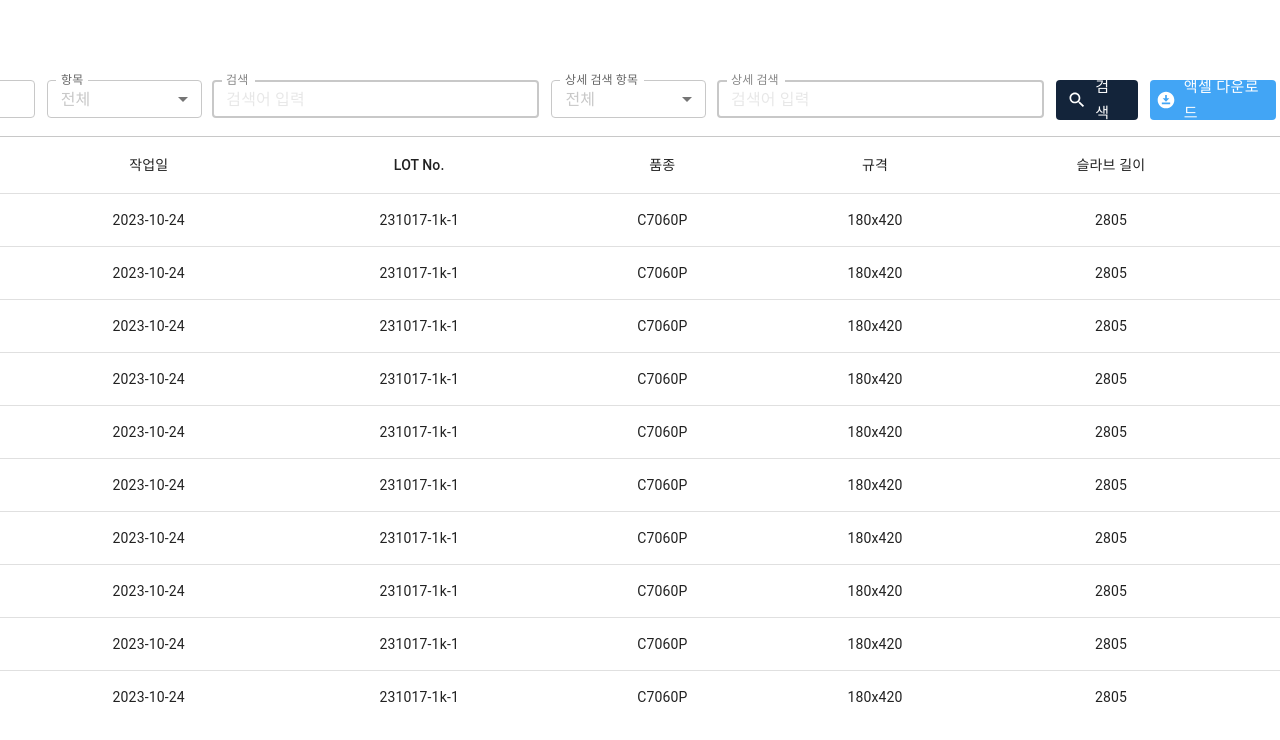
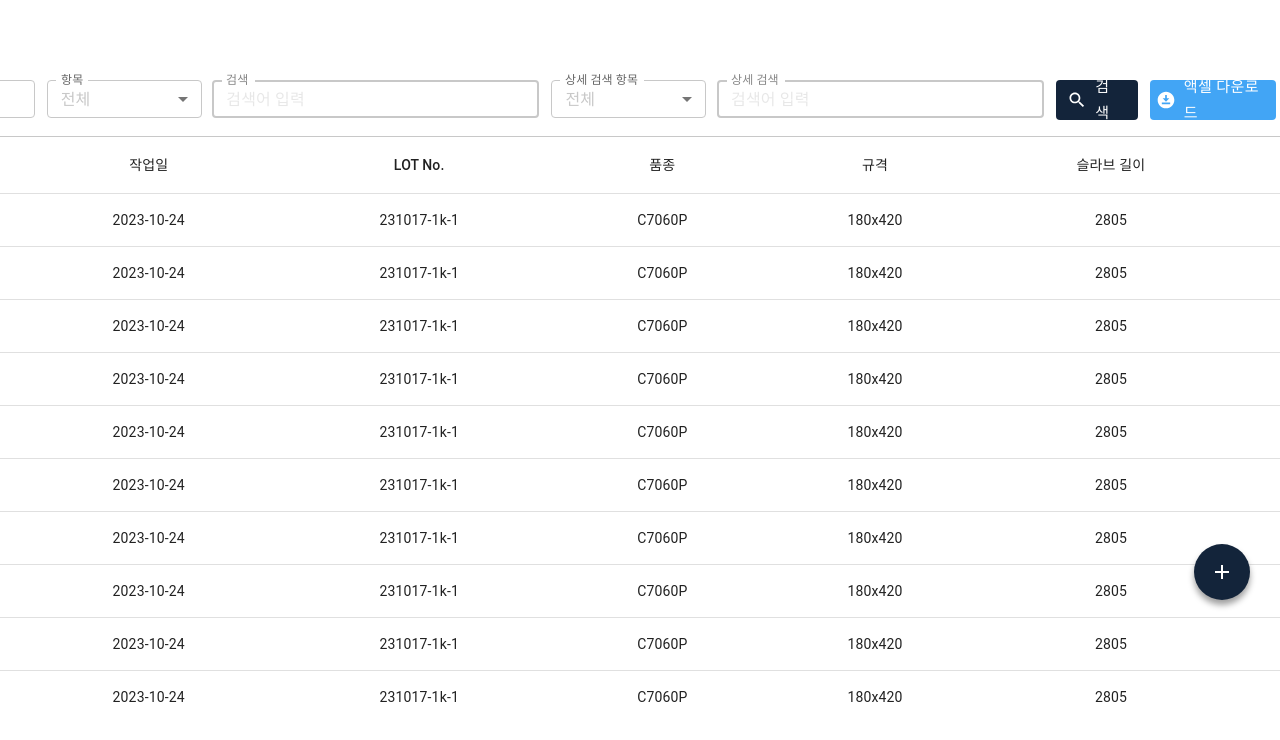
Before and after one commit to Ajrdn/MUI-Task, a React (Create React App) app: page / in a window 1280 px wide. Shown: the top 740 px of the page. Built offline with nearby package versions, Linux system fonts and the light colour scheme.

Commit message:
ADD::Floating Action Button

```diff
--- a/src/App.tsx
+++ b/src/App.tsx
@@ -1,8 +1,10 @@
 import React from 'react'
 import { styled, ThemeProvider } from '@mui/material/styles'
 import { theme } from './theme/theme'
+import Box from '@mui/material/Box'
+import Fab from '@mui/material/Fab'
+import Add from '@mui/icons-material/Add'
 import TablePage from './pages/TablePage'
-import Box from '@mui/material/Box'
 
 
 const PageBackground = styled(Box)({
@@ -12,6 +14,7 @@ const PageBackground = styled(Box)({
   padding: '80px 0',
   display: 'flex',
   justifyContent: 'center',
+  position: 'relative',
 })
 
 
@@ -21,6 +24,17 @@ function App() {
       <PageBackground>
         <TablePage />
       </PageBackground>
+      <Fab sx={{
+        bgcolor: '#13243A',
+        position: 'absolute',
+        right: '30px',
+        bottom: '200px',
+        boxShadow: '0px 5px 6px #00000061'
+      }}>
+        <Add sx={{
+          color: 'white',
+        }}/>
+      </Fab>
     </ThemeProvider>
   )
 }
```
